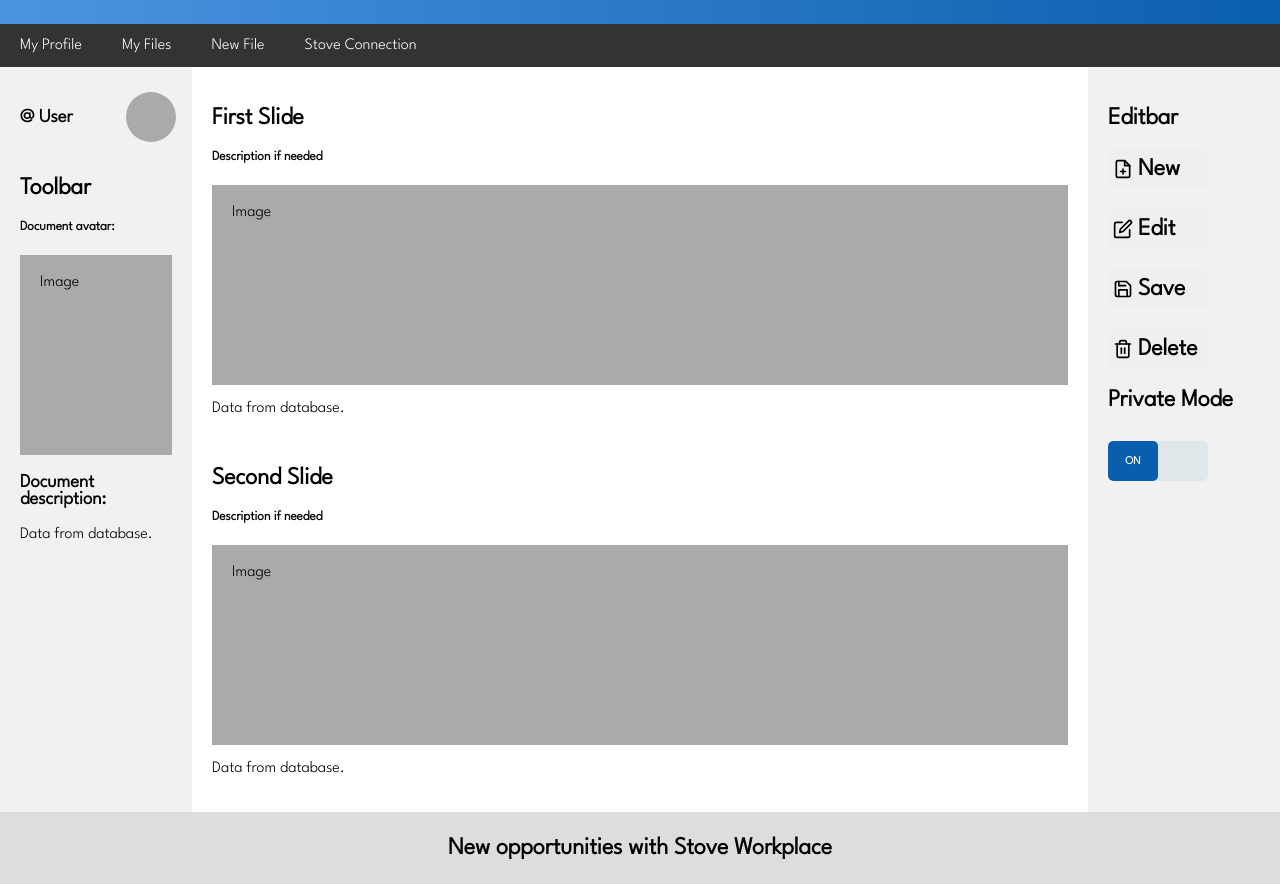
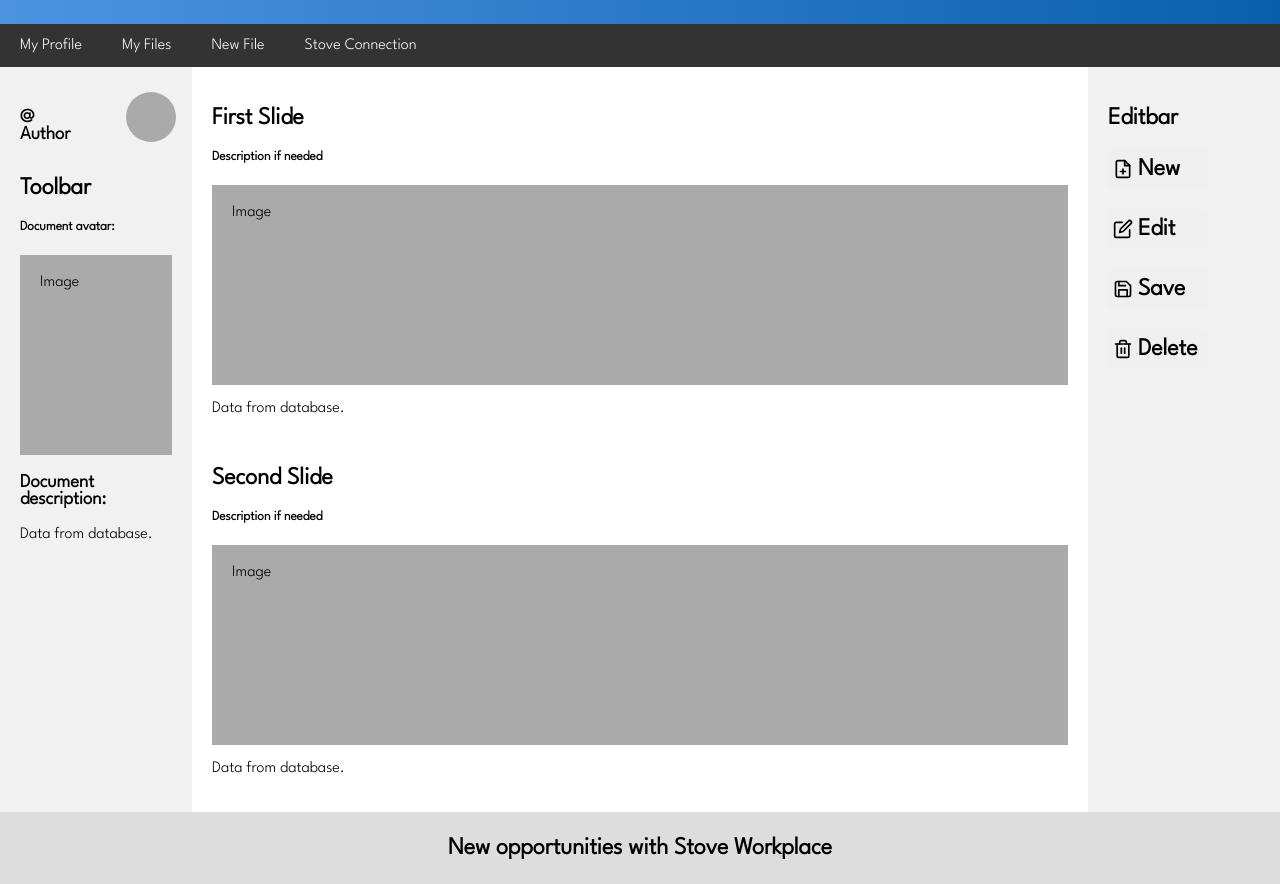
Before and after one commit to flatwaze/Stove-docs-static, a plain HTML site: page main.html in a window 1280 px wide. Shown: the part 58-942 px from the top of the page. Drawn offline with nearby package versions, Linux system fonts and the light colour scheme.

Commit message:
The Mode Switcher has been replaced from main page to edit page

```diff
--- a/main.html
+++ b/main.html
@@ -28,7 +28,7 @@
     <div class="row">
         <div class="side-left">
             <div class="user-content">
-                <h3>@ User</h3>
+                <h3>@ Author</h3>
                 <div class="userimg">
                     <div class="avatar"></div>
                 </div>
@@ -63,7 +63,7 @@
                 </ul>
             </div>
 
-            <h2>Private Mode</h2>
+            <!--<h2>Private Mode</h2>
             <div class="switch-container">
                 <div class="button-container">
                     <div class="button r" id="switch">
@@ -72,7 +72,7 @@
                         <div class="layer"></div>
                     </div>
                 </div>
-            </div>
+            </div>-->
         </div>
 
         <div class="footer">
```
